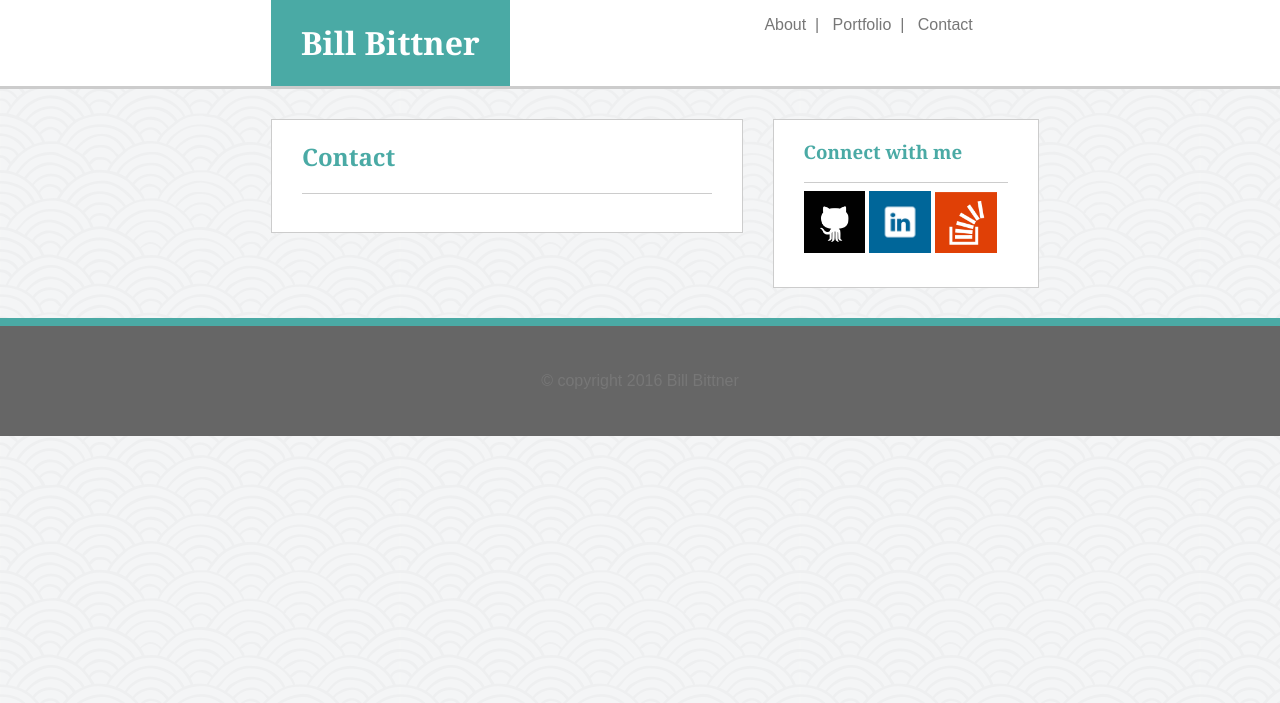
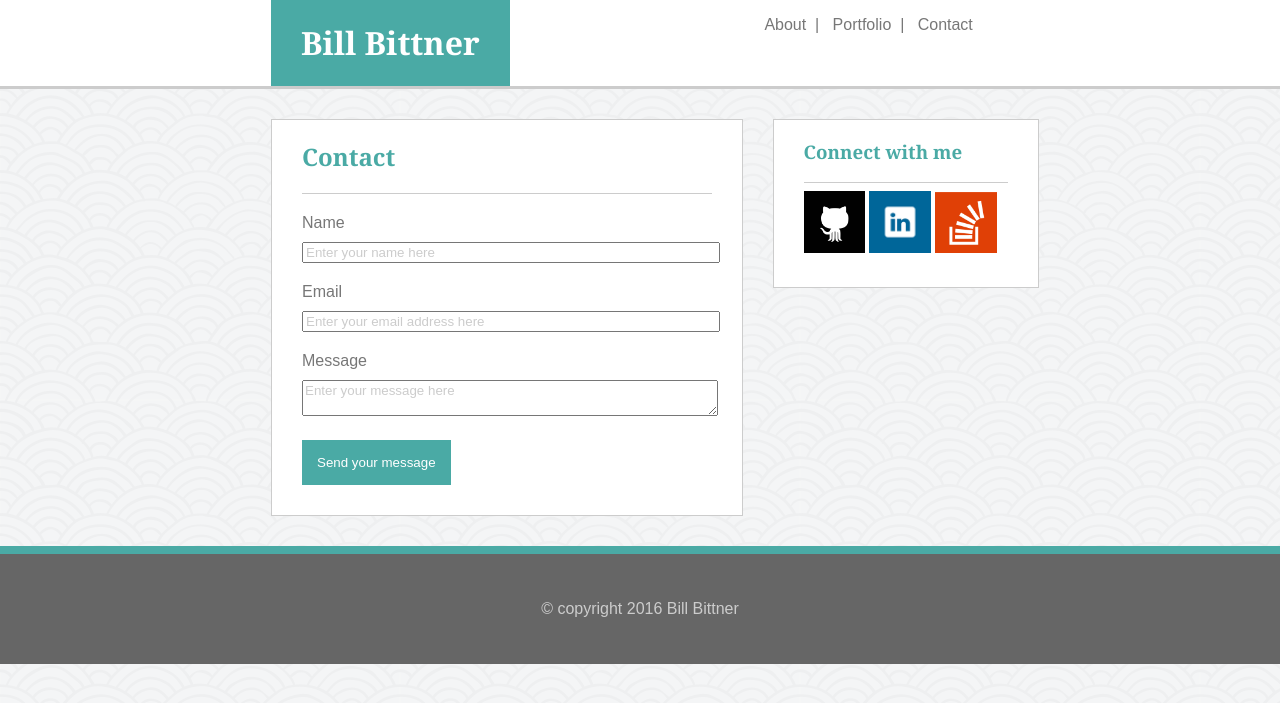
Before and after one commit to billbitt/Basic-Portfolio, a PHP site: page /contact.html in a window 1280 px wide. Shown: the top 703 px of the page. Run offline with PHP 8.4, Linux system fonts and the light colour scheme.

Commit message:
updated styles and all .html pages

```diff
--- a/assets/css/style.css
+++ b/assets/css/style.css
@@ -33,6 +33,7 @@
 .contentBox {
 	border: #CCCCCC solid 1px;
 }
+
 .contentBox__main {
 	float: left;
 	overflow: auto;
@@ -44,6 +45,7 @@
 
 .contentBox__connect {
 	float: left;
+	overflow: auto;
 	width: 20%;
 	background-color: #ffffff;
 	margin: 15px;
@@ -51,18 +53,20 @@
 }
 .bottomBar {
 	background-color: #666666;
+	color: #cccccc;
 	border-top: #4aaaa5 solid 8px;
 	text-align: center;
 	padding: 30px 30px 30px 30px;
 }
 
-/*page specific items */
+/*about page items */
 #profilePic {
 	float: left;
 	margin-right: 30px;
 	margin-bottom: 30px;
 }
 
+/*portfolio page items*/
 .portfolioItem__odd {
 	float: left;
 	width:45%;
@@ -92,13 +96,51 @@
 	background-color: #4aaaa5;
 }
 
-/*general items*/
+/*contact page elements*/
+
+form {
+	margin: 20px 0px 0px 0px;
+}
+input {
+	width: 100%;
+	margin: 10px 0px 20px 0px;
+	font-family: Arial;
+	color: #CCCCCC
+}
+
+textarea {
+	width: 100%;
+	margin: 10px 0px 20px 0px;
+	font-family: Arial;
+	color: #CCCCCC
+}
+
+button {
+	background-color: #4aaaa5;
+	border: none;
+	padding: 15px;
+	font-family: Arial;
+	color: #ffffff;
+}
+
+/*general elements*/
 body {
-	font-family: Arial;
 	background-image: url("../images/background.png");
 	margin: 0px;
 	padding: 0px;
 	border: 0px;
+}
+
+hr {
+	border: 0px;
+	height: 1px;
+	background-color: #CCCCCC;
+}
+
+/*text and header styles*/
+.standardText {
+	font-family: Arial;
+	color: #777777
 }
 
 h1, h2, h3, h4 {
@@ -114,10 +156,7 @@ h1, h2, h3, h4 {
 	color: #ffffff;
 }
 
-p {
-	color: #777777;
-}
-
+/*link styles*/
 a {
 	text-decoration: none;
 }
@@ -130,9 +169,3 @@ a {
 .a__navLink {
 	color: #777777;
 }
-
-hr {
-	border: 0px;
-	height: 1px;
-	background-color: #CCCCCC;
-}
--- a/contact.html
+++ b/contact.html
@@ -5,7 +5,7 @@
 	<link rel="stylesheet" type="text/css" href="assets/css/style.css">
 </head>
 
-<body>
+<body class="standardText">
 	<!-- this section is the top navigation bar -->
 	<div class="topBar">
 		<div class="topBar__name">
@@ -25,7 +25,24 @@
 		<div class="contentBox contentBox__main">
 			<h2>Contact</h2>
 			<hr>
+			<form action="" method="post" class="contactForm standardText">  <!-- need to update action -->
+				<div>
+					<label for="name">Name</label>
+					<input type="text" id ="name" name="user_name" value="Enter your name here"/>
+				</div>
+				<div>
+					<label for="mail">Email</label>
+					<input type="email" id="mail" name="user_mail" value="Enter your email address here"/>
+				</div>
+				<div>
+					<label for="message">Message</label>
+					<textarea id="msg" name="user_message">Enter your message here</textarea>
+				</div>
 
+				<div class="button">
+					<button type="submit">Send your message</button>
+				</div>
+			</form>
 
 		</div>
 		<div class="contentBox contentBox__connect">
--- a/index.html
+++ b/index.html
@@ -5,7 +5,7 @@
 	<link rel="stylesheet" type="text/css" href="assets/css/style.css">
 </head>
 
-<body>
+<body class="standardText">
 	<!-- this section is the top navigation bar -->
 	<div class="topBar">
 		<div class="topBar__name">
--- a/portfolio.html
+++ b/portfolio.html
@@ -5,7 +5,7 @@
 	<link rel="stylesheet" type="text/css" href="assets/css/style.css">
 </head>
 
-<body>
+<body class="standardText">
 	<!-- this section is the top navigation bar -->
 	<div class="topBar">
 		<div class="topBar__name">
```
